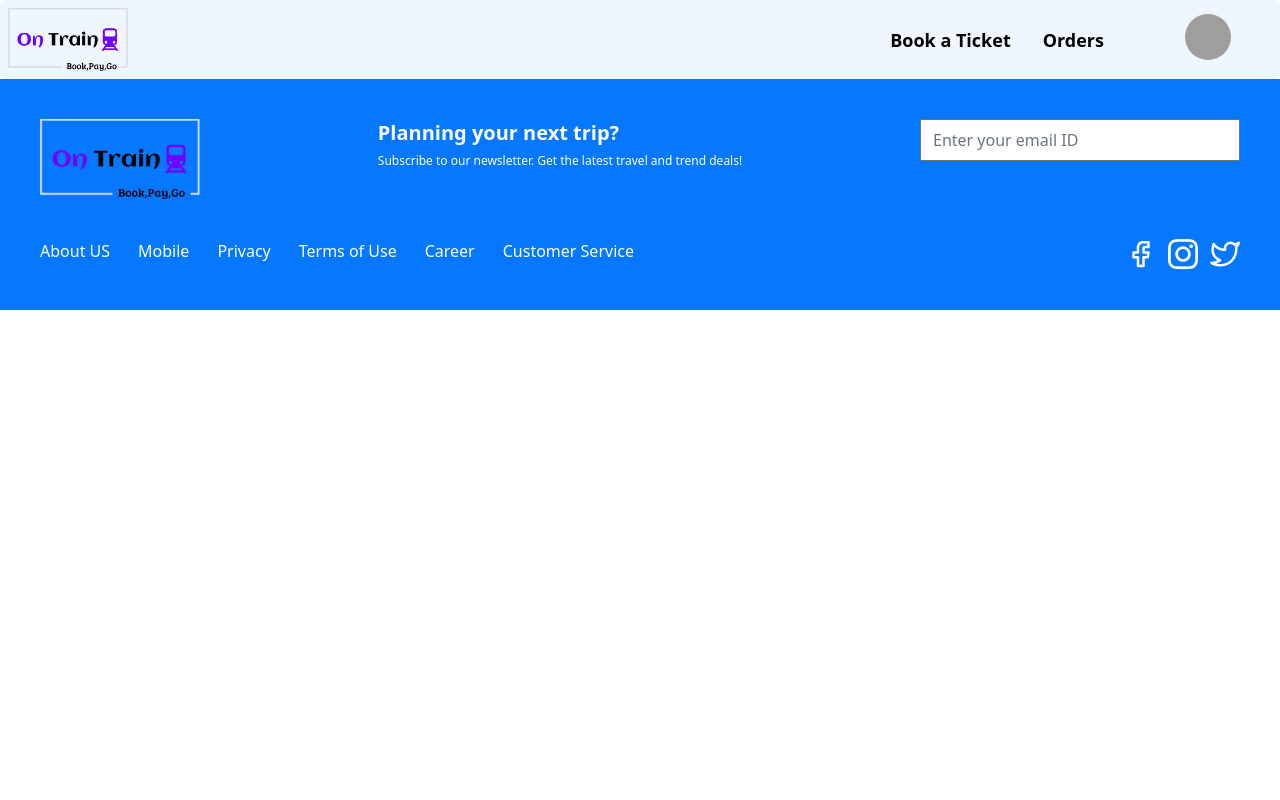
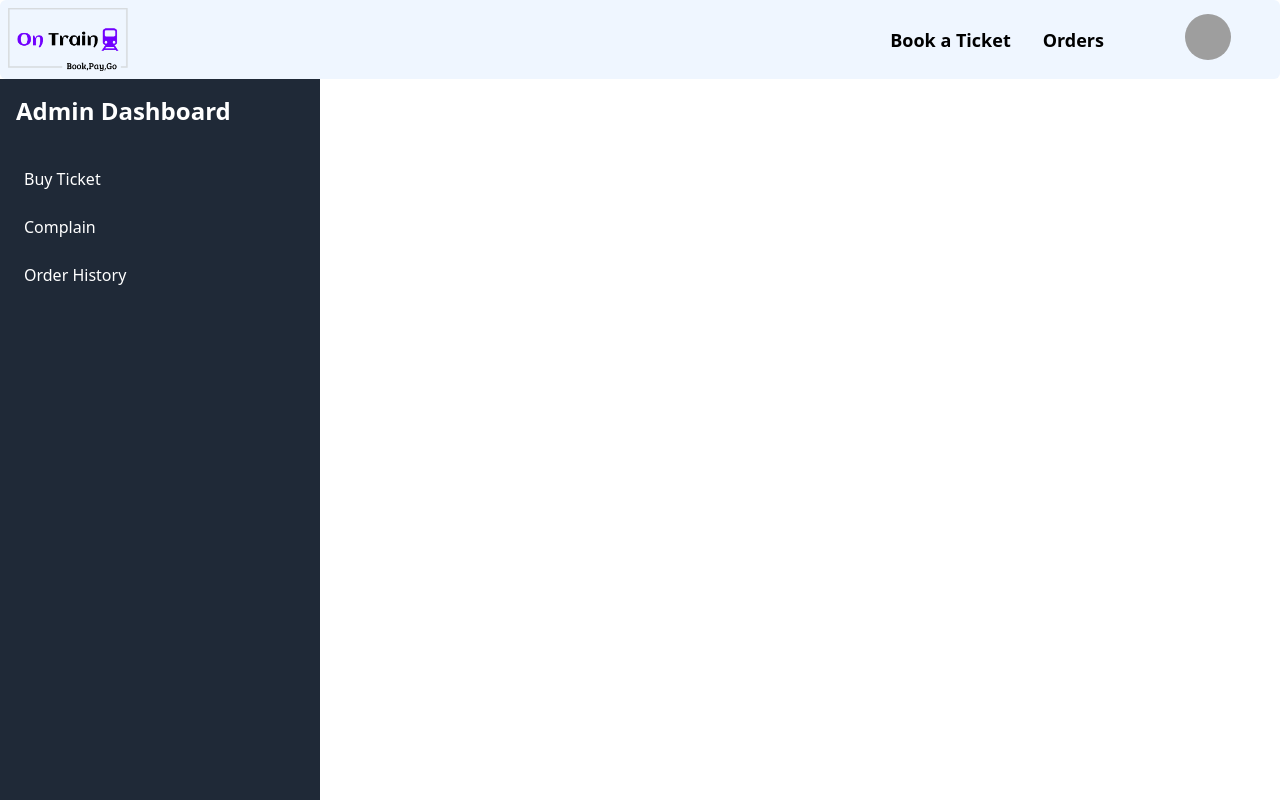
Before and after one commit to Mora-Sep/train-booking-frontend, a React (Create React App) app: page /UserDashboard in a window 1280 px wide. Shown: the top 800 px of the page. Built offline with nearby package versions, Linux system fonts and the light colour scheme; grey boxes are pictures that could not be loaded.

Commit message:
main Dashboards

```diff
--- /dev/null
+++ b/src/admin/AdminDashboard.js
@@ -0,0 +1,39 @@
+import React from 'react';
+import { Routes, Route, Link, Outlet } from 'react-router-dom';
+import UserDetails from './UserDetails';
+import TrainDetails from './TrainDetails';
+
+const AdminDashboard = () => {
+    return (
+        <div className="flex h-screen">
+            {/* Sidebar */}
+            <div className="w-1/4 bg-gray-800 text-white flex flex-col justify-between">
+                <div>
+                    <h2 className="text-2xl font-bold p-4">Admin Dashboard</h2>
+                    <ul className="space-y-2 p-4">
+                        <li>
+                            <Link to="user-details" className="block p-2 hover:bg-gray-700 rounded">
+                                User Details
+                            </Link>
+                        </li>
+                        <li>
+                            <Link to="train-details" className="block p-2 hover:bg-gray-700 rounded">
+                                Train Details
+                            </Link>
+                        </li>
+                    </ul>
+                </div>
+                <div className="p-4">
+                    <button className="bg-red-600 w-full p-2 rounded">Logout</button>
+                </div>
+            </div>
+
+            {/* Main Content Area */}
+            <div className="w-3/4 p-6">
+                <Outlet />
+            </div>
+        </div>
+    );
+};
+
+export default AdminDashboard;
--- /dev/null
+++ b/src/admin/TrainDetails.js
@@ -0,0 +1,11 @@
+import React from 'react'
+
+const TrainDetails = () => {
+    return (
+        <div>
+            <h1>Train Details</h1>
+        </div>
+    )
+}
+
+export default TrainDetails
--- /dev/null
+++ b/src/admin/UserDetails.js
@@ -0,0 +1,11 @@
+import React from 'react'
+
+const UserDetails = () => {
+    return (
+        <div>
+            <h1>UserDetails</h1>
+        </div>
+    )
+}
+
+export default UserDetails
--- a/src/setup/routes/routes.js
+++ b/src/setup/routes/routes.js
@@ -4,6 +4,15 @@ import Home from "../../pages/Home";
 import Login from "../../pages/Login";
 import Sign from "../../pages/Sign";
 import Layout from "../../components/Layout/Layout";
+
+import AdminDashboard from "../../admin/AdminDashboard";
+import UserDetails from "../../admin/UserDetails";
+import TrainDetails from "../../admin/TrainDetails";
+
+import UserDashboard from "../../user/UserDashboard";
+import BuyTicket from "../../user/BuyTicket";
+import OrderDetails from "../../user/OrderHistory";
+import Complain from "../../user/Complain";
 
 const AppRoutes = () => {
   return (
@@ -12,6 +21,17 @@ const AppRoutes = () => {
         <Route path="/" element={<Home />} />
         <Route path="/Login" element={<Login />} />
         <Route path="/Sign" element={<Sign />} />
+
+        {/* Admin Dashboard paths */}
+        <Route path="/AdminDashboard/*" element={<AdminDashboard />} />
+        <Route path="user-details" element={<UserDetails />} />
+        <Route path="train-details" element={<TrainDetails />} />
+
+        <Route path="/UserDashboard/*" element={<UserDashboard />} />
+        <Route path="buy-ticket" element={<BuyTicket />} />
+        <Route path="complain" element={<Complain />} />
+        <Route path="order-history" element={<OrderDetails />} />
+
       </Routes>
     </Layout>
   );
--- /dev/null
+++ b/src/user/BuyTicket.js
@@ -0,0 +1,11 @@
+import React from 'react'
+
+const BuyTicket = () => {
+    return (
+        <div>
+            <h1>BuyTicket</h1>
+        </div>
+    )
+}
+
+export default BuyTicket
--- /dev/null
+++ b/src/user/Complain.js
@@ -0,0 +1,11 @@
+import React from 'react'
+
+const Complain = () => {
+    return (
+        <div>
+            <h1>Complain</h1>
+        </div>
+    )
+}
+
+export default Complain
--- /dev/null
+++ b/src/user/OrderHistory.js
@@ -0,0 +1,11 @@
+import React from 'react'
+
+const OrderHistory = () => {
+    return (
+        <div>
+            <h1>OrderHistory</h1>
+        </div>
+    )
+}
+
+export default OrderHistory
--- /dev/null
+++ b/src/user/UserDashboard.js
@@ -0,0 +1,42 @@
+import React from 'react';
+import { Routes, Route, Link, Outlet } from 'react-router-dom';
+
+const UserDashboard = () => {
+    return (
+        <div className="flex h-screen">
+            {/* Sidebar */}
+            <div className="w-1/4 bg-gray-800 text-white flex flex-col justify-between">
+                <div>
+                    <h2 className="text-2xl font-bold p-4">Admin Dashboard</h2>
+                    <ul className="space-y-2 p-4">
+                        <li>
+                            <Link to="buy-ticket" className="block p-2 hover:bg-gray-700 rounded">
+                                Buy Ticket
+                            </Link>
+                        </li>
+                        <li>
+                            <Link to="complain" className="block p-2 hover:bg-gray-700 rounded">
+                                Complain
+                            </Link>
+                        </li>
+                        <li>
+                            <Link to="order-history" className="block p-2 hover:bg-gray-700 rounded">
+                                Order History
+                            </Link>
+                        </li>
+                    </ul>
+                </div>
+                <div className="p-4">
+                    <button className="bg-red-600 w-full p-2 rounded">Logout</button>
+                </div>
+            </div>
+
+            {/* Main Content Area */}
+            <div className="w-3/4 p-6">
+                <Outlet />
+            </div>
+        </div>
+    );
+};
+
+export default UserDashboard;
```
